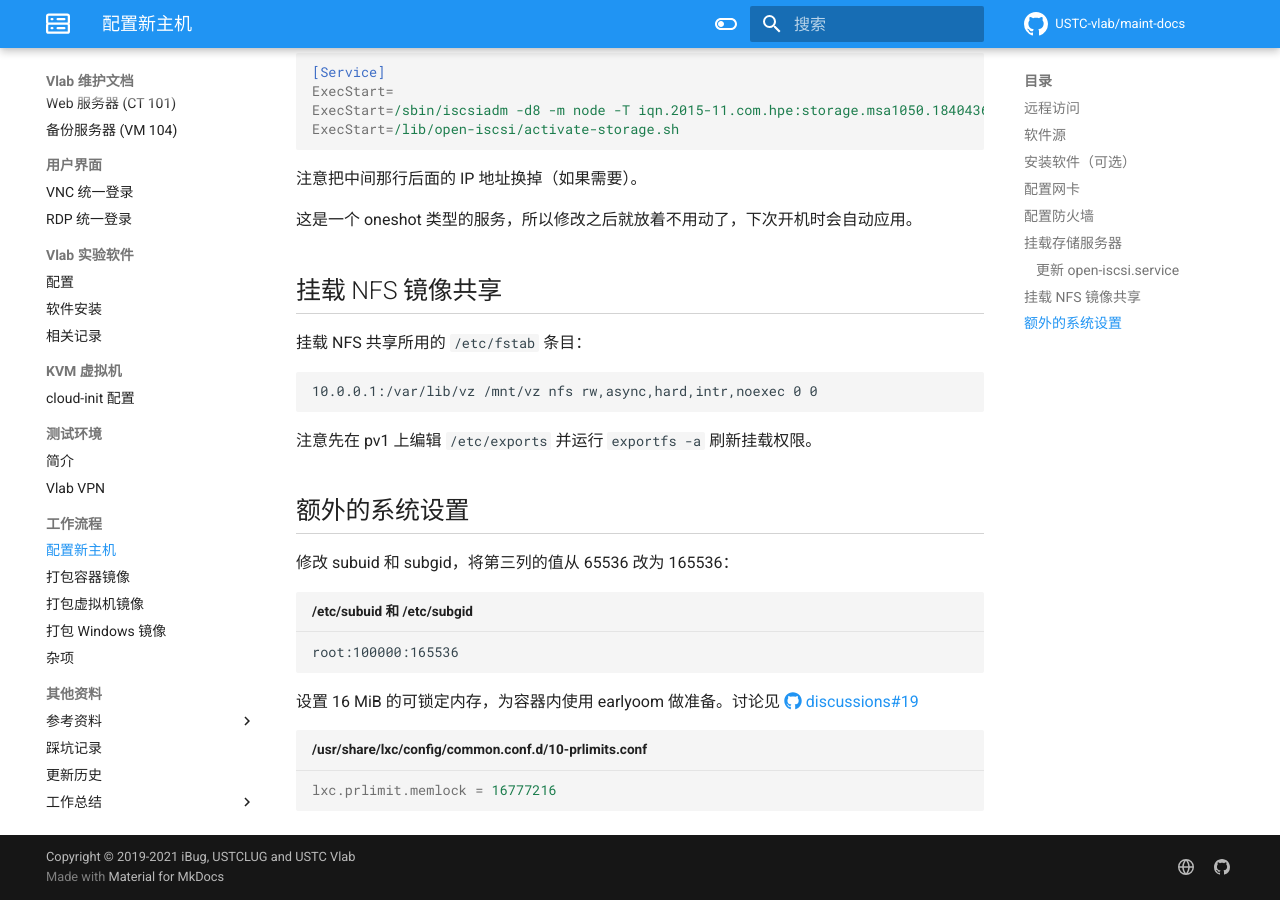
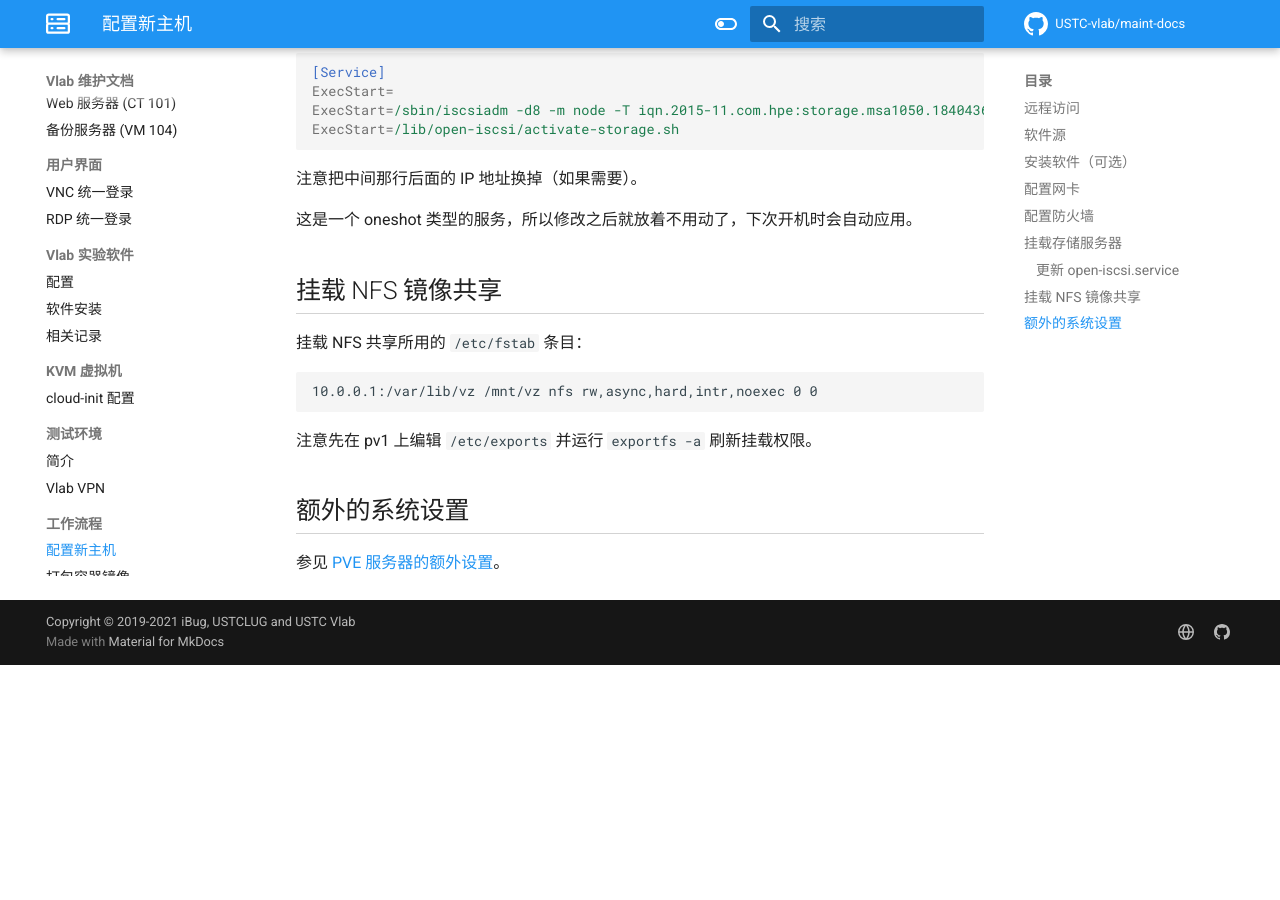
Before and after one commit to USTC-vlab/maint-docs, an MkDocs documentation site: the page built from docs/workflow/new-host.md, in a window 1280 px wide and 900 px high, scrolled down 1953 px. Built offline with MkDocs 1.6.1 and Material for MkDocs 9.7.7, drawn with Linux system fonts in a browser that asks for light colours; comment, search, counter and statistics services are not loaded; after the commit the page ends 2618 px from its top, so only the background shows below that.

````diff
--- a/docs/workflow/new-host.md
+++ b/docs/workflow/new-host.md
@@ -87,14 +87,4 @@
 
 ## 额外的系统设置
 
-修改 subuid 和 subgid，将第三列的值从 65536 改为 165536：
-
-```text title="/etc/subuid 和 /etc/subgid"
-root:100000:165536
-```
-
-设置 16 MiB 的可锁定内存，为容器内使用 earlyoom 做准备。讨论见 [:fontawesome-brands-github: discussions#19](https://github.com/USTC-vlab/discussions/issues/19)
-
-```dosini title="/usr/share/lxc/config/common.conf.d/10-prlimits.conf"
-lxc.prlimit.memlock = 16777216
-```
+参见 [PVE 服务器的额外设置](../servers/pve.md#extra-settings)。
````
Also changed, not shown: docs/servers/pve.md (+20 -8 lines).
